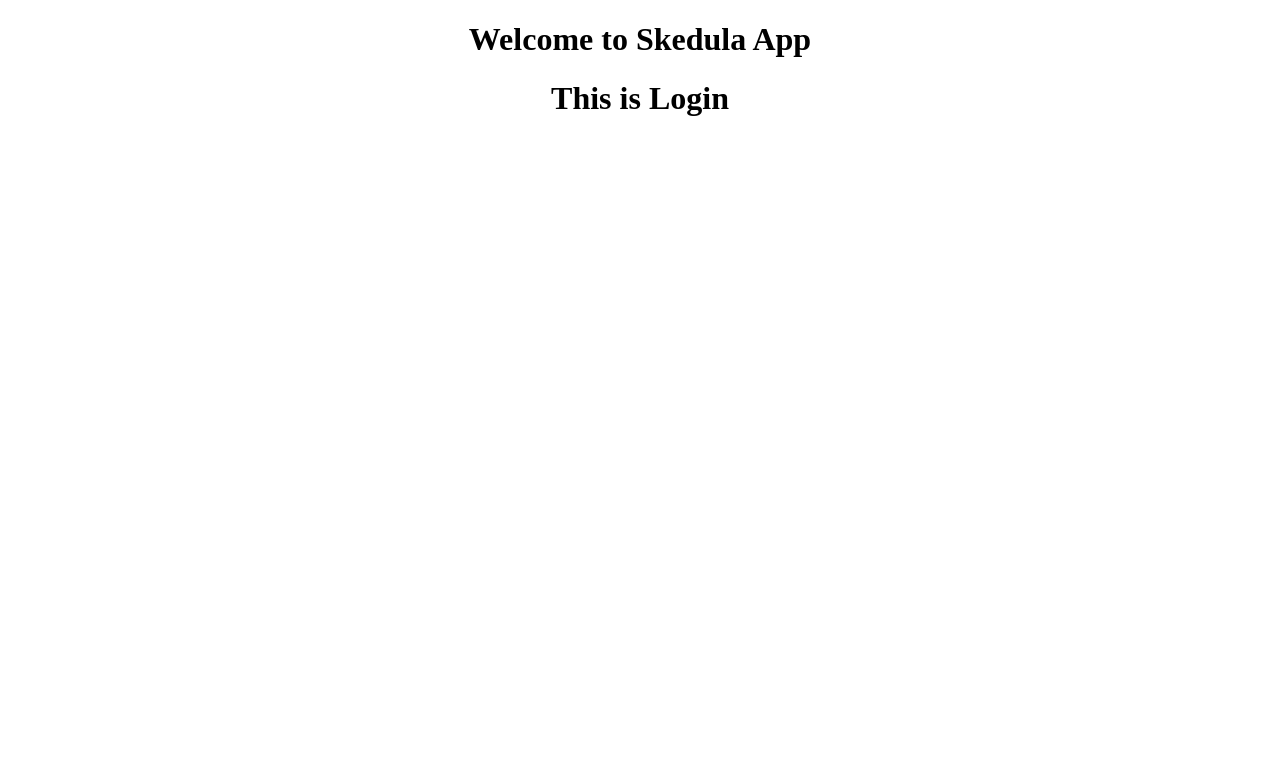
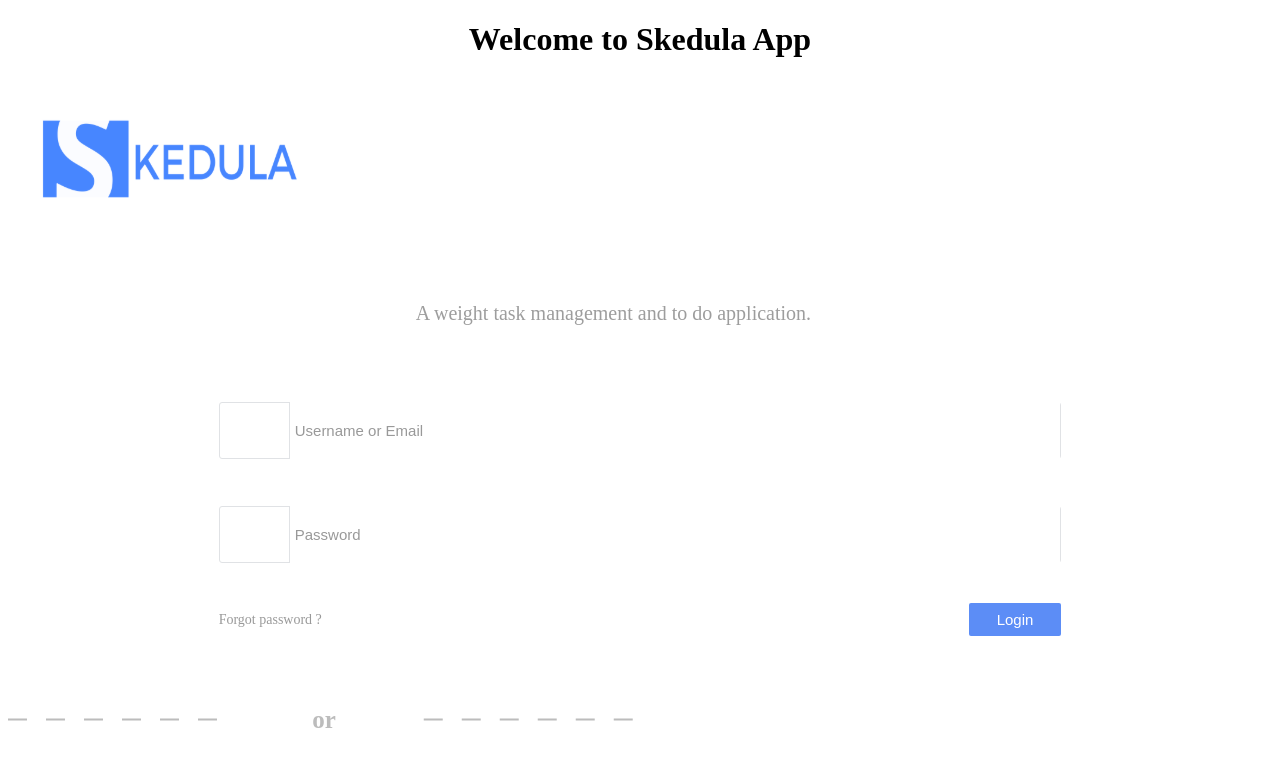
Before and after one commit to ekaruztech/skedula, a React (Create React App) app: page / in a window 1280 px wide. Shown: the top 766 px of the page. Built offline with nearby package versions, Linux system fonts and the light colour scheme.

Commit message:
chore(src/components/Login/index.js): login page initial design

```diff
--- a/src/components/Login/index.js
+++ b/src/components/Login/index.js
@@ -1,10 +1,276 @@
-import React from "react";
+import React, { useState } from "react";
+import styled from "styled-components";
+import PropTypes from "prop-types";
+import { ReactComponent as Logo } from "../svg/Skedula-logo.svg";
+import { ReactComponent as Delimeter } from "../svg/delimeter.svg";
+const FormContainer = styled.div`
+  height: 100%;
+  width: 100%;
+  display: grid;
+  background-color: #ffffff;
+  grid-template-rows: repeat(3, 1fr);
+`;
 
+// prettier-ignore
+const InputContainer = styled.div`
+  height: ${prop => prop.height}${prop => prop.sizeUnit};
+  background: none;
+  border: ${prop => prop.borderWidth}${prop => prop.sizeUnit} solid
+    ${prop => prop.borderColor};
+  border-radius: ${prop => prop.radius}${prop => prop.sizeUnit};
+  display: grid;
+  align-items: center;
+  grid-area: ${prop => prop.gridArea};
+  grid-template-columns: repeat(12, 1fr);
+  grid-template-rows: 1fr;
+  grid-template-areas: "s i i i i i i i i i i i";
+  :focus-within,
+  :focus-within > span {
+    border-color: ${prop => prop.primaryColor};
+  }
+  :hover,
+  :hover > span {
+    border-color: ${prop => prop.primaryColor};
+    transition: ${prop => prop.transition};
+  }
+  margin: 10px 0 10px 0;
+`;
+
+InputContainer.defaultProps = {
+  height: 55,
+  borderColor: "#E0E2E5",
+  width: 400,
+  radius: 3,
+  sizeUnit: "px",
+  sizeUnit2: "px",
+  primaryColor: "#4786ff",
+  borderWidth: 1.3,
+  transition: "300ms ease-out",
+  gridArea: "e"
+};
+
+InputContainer.PropTypes = {
+  height: PropTypes.number.isRequired,
+  width: PropTypes.number.isRequired,
+  radius: PropTypes.number.isRequired,
+  borderColor: PropTypes.string,
+  sizeUnit: PropTypes.string,
+  sizeUnit2: PropTypes.string,
+  primaryColor: PropTypes.string,
+  borderWidth: PropTypes.number
+};
+const IconContainer = styled.span`
+  height: 100%;
+  display: grid;
+
+  border-right: 1px solid #e0e2e5;
+  background: none;
+  grid-area: s;
+  display: grid;
+  align-items: center;
+  justify-content: center;
+`;
+
+const Icon = styled.i.attrs(prop => ({ className: prop.className }))`
+  color: #e0e2e5;
+`;
+const Input = styled.input.attrs(prop => ({
+  type: prop.type,
+  placeholder: prop.placeholder
+}))`
+  height: 100%;
+  display: flex;
+  padding: 5px;
+  grid-area: i;
+  border: none;
+  font-size: 15px;
+  color: #707070;
+  outline: none;
+  ::placeholder {
+    color: #999;
+  }
+`;
+
+const PrimaryButton = styled.button.attrs(prop => ({ type: prop.type }))`
+  padding: ${prop => prop.padding};
+
+  background: none;
+  border-radius: ${prop => prop.radius};
+  cursor: pointer;
+  font-size: 15px;
+  font-family: ${prop => prop.fontFamily};
+  background-color: ${prop => prop.background};
+  color: ${prop => prop.color};
+  transition: background-color ${prop => prop.transition};
+  border: none;
+  :hover {
+    background-color: ${prop => prop.hoverBackground};
+    color: ${prop => prop.hoverColor};
+    transition: color ${prop => prop.transition},
+      background-color ${prop => prop.transition};
+  }
+  :focus {
+    outline-color: ${prop => prop.background};
+  }
+`;
+
+PrimaryButton.defaultProps = {
+  padding: "8px 28px",
+  background: "#5c8df6",
+  color: "#FFFFFF",
+  hoverBackground: "#454B57",
+  hoverColor: "#ffffff",
+  transition: "300ms ease-out",
+  fontFamily: "sans-serif",
+  radius: "2px"
+};
+
+PrimaryButton.PropTypes = {
+  size: PropTypes.number.isRequired,
+  background: PropTypes.string.isRequired,
+  color: PropTypes.string.isRequired,
+  hoverBackground: PropTypes.string,
+  hoverColor: PropTypes.string,
+  transition: PropTypes.string,
+  fontFamily: PropTypes.string
+};
+
+const ButtonContainer = styled.div`
+  display: flex;
+  align-items: center;
+  justify-content: space-between;
+  height: 40px;
+  grid-area: b;
+`;
+
+// prettier-ignore
+const Link = styled.div`
+  height: 100%;
+  display: grid;
+  align-items: center;
+  justify-contents: center;
+  a {
+    color: ${prop => prop.primaryColor};
+    text-decoration: none;
+    font-size: ${prop => prop.fontSize}${prop => prop.sizeUnit};
+    &:hover {
+      color: ${prop => prop.hoverColor};
+      animation: ${prop => prop.animation};
+    }
+  }
+`;
+Link.defaultProps = {
+  fontSize: 14,
+  sizeUnit: "px",
+  primaryColor: "#999",
+  hoverColor: "#4786ff",
+  animation: "250ms ease-out"
+};
+
+Link.PropTypes = {
+  fontSize: PropTypes.number.isRequired,
+  sizeUnit: PropTypes.string.isRequired,
+  primaryColor: PropTypes.string.isRequired
+};
+
+const Form = styled.form`
+  width: 100%;
+
+  background-color: #fff;
+  display: grid;
+  grid-template-rows: repeat(3, 1fr);
+  grid-template-columns: repeat(12, 1fr);
+  grid-template-areas: ${prop => prop.layout};
+`;
+Form.defaultProps = {
+  layout: `
+		". . e e e e e e e e . ."
+		". . p p p p p p p p . ."
+		". . b b b b b b b b . ."`
+};
+const Error = styled.p`
+  color: rgb(240, 52, 73);
+  font-size: 13px;
+  padding: 10px 0px;
+  margin: 0px 0px 5px 0px;
+  font-family: "Montserrat medium";
+  opacity: 0.8;
+  grid-area: ${prop => prop.gridArea};
+`;
+Error.defaultProps = {
+  gridArea: "t"
+};
+
+const LoginHeader = styled.div`
+  width: 100%;
+  display: grid;
+  grid-template-columns: repeat(12, 1fr);
+  grid-template-rows: repeat(2, 1fr);
+  grid-template-areas:
+    ". . . . l l l l . . . ."
+    ". . h h h h h h . . . .";
+`;
+const Text = styled.div`
+  display: flex;
+  align-items: center;
+  width: 100%;
+  grid-area: h;
+  font-size: 20px;
+  color: #9d9d9d;
+`;
+const LoginFooter = styled.div`
+  width: 100%;
+  display: grid;
+  grid-template-columns: repeat(12, 1fr);
+  grid-template-rows: repeat(2, 1fr);
+  grid-template-areas:
+    ". . . l l l l l l . . ."
+    ". . h h h h h h . . . .";
+`;
 function Login() {
+  const [input, setInput] = useState("");
+  const [password, setPassword] = useState("");
   return (
-    <div>
-      <h1>This is Login</h1>
-    </div>
+    <FormContainer>
+      <LoginHeader>
+        <Logo className="Logo" />
+        <Text>A weight task management and to do application.</Text>
+      </LoginHeader>
+      <Form>
+        <InputContainer>
+          <IconContainer>
+            <Icon className="fa fa-user" />
+          </IconContainer>
+          <Input
+            type={"text"}
+            placeholder={"Username or Email"}
+            value={input}
+            onChange={e => setInput(e.target.value)}
+          />
+        </InputContainer>
+
+        <InputContainer gridArea={"p"}>
+          <IconContainer>
+            <Icon className="fa fa-key" />
+          </IconContainer>
+          <Input
+            type={"password"}
+            placeholder={"Password"}
+            value={password}
+            onChange={e => setPassword(e.target.value)}
+          />
+        </InputContainer>
+        <ButtonContainer>
+          <Link>
+            <a href="#">Forgot password ?</a>
+          </Link>
+          <PrimaryButton type={"submit"}>Login</PrimaryButton>
+        </ButtonContainer>
+      </Form>
+      <LoginFooter>
+        <Delimeter className="Delimeter" />
+      </LoginFooter>
+    </FormContainer>
   );
 }
 
```
